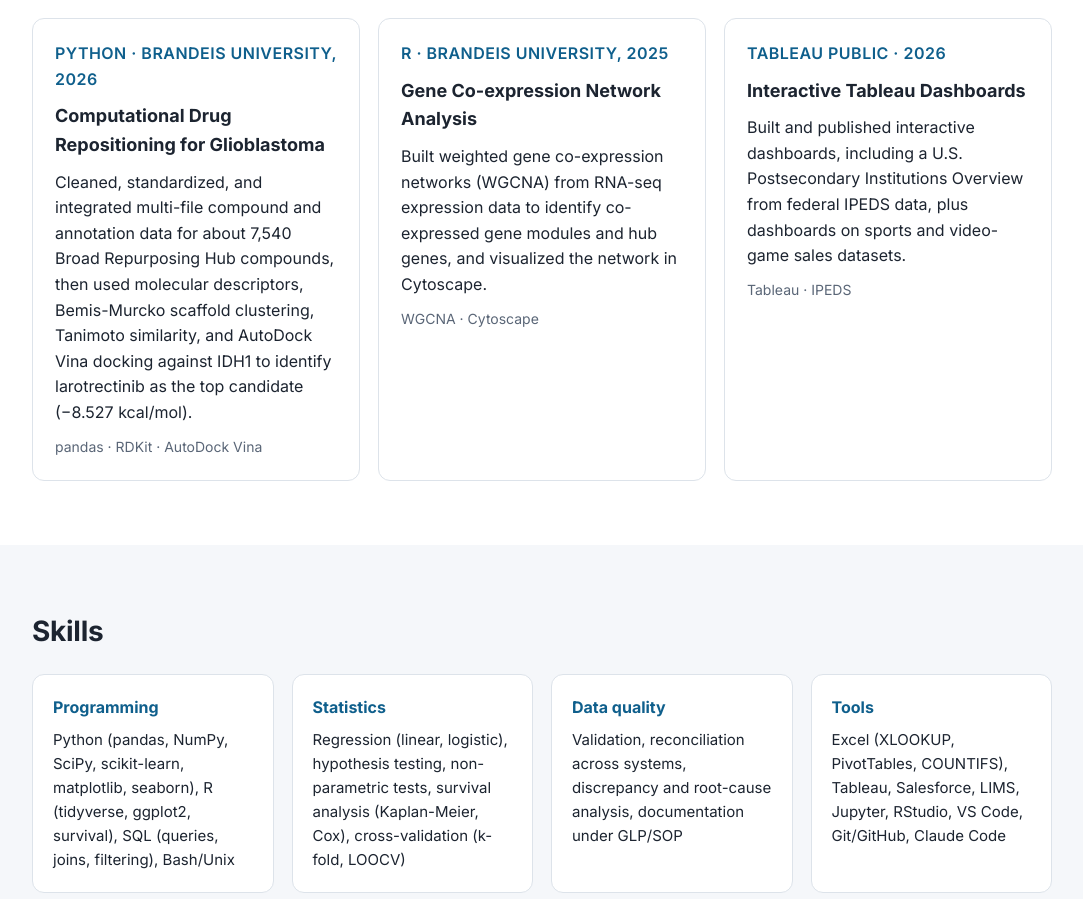
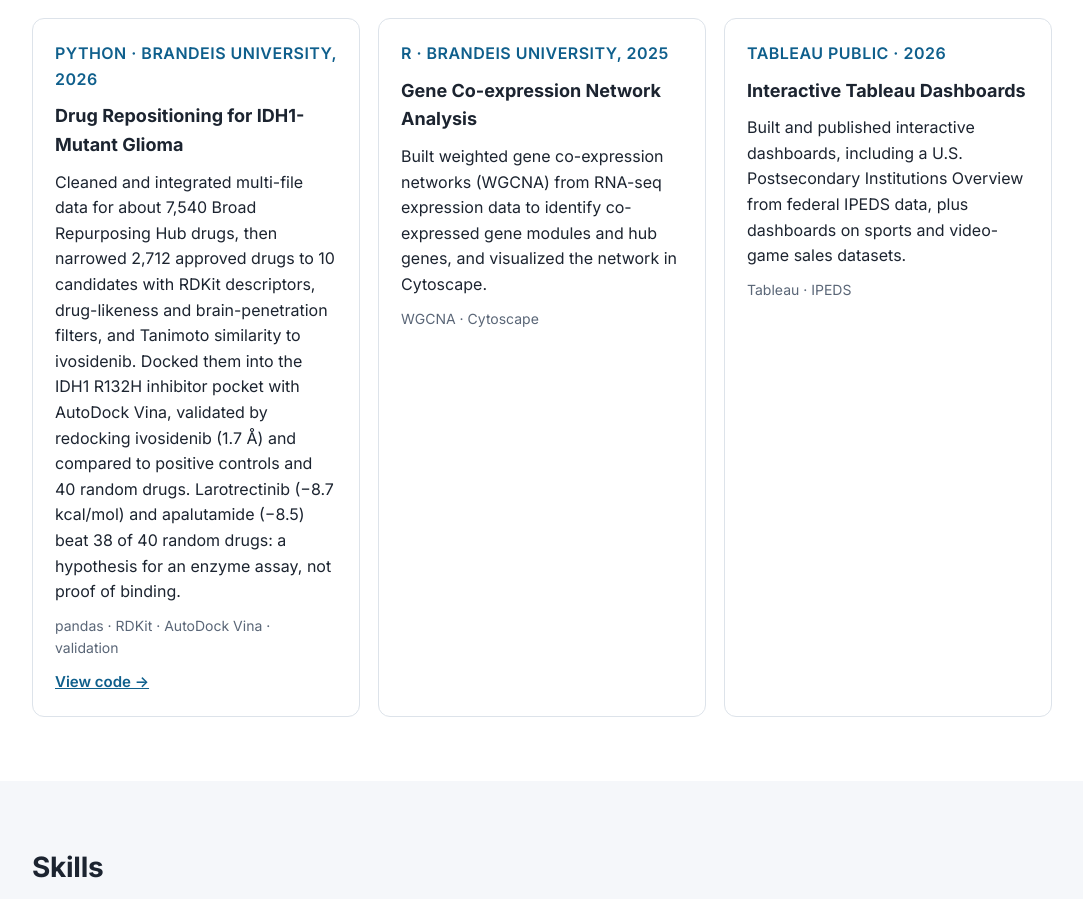
Before and after one commit to sgalvisaa/portfolio, a plain HTML site: page index.html in a window 1280 px wide. Shown: the part 2567-3466 px from the top of the page, without its empty margins (98-1181 px from the left). Drawn offline with Linux system fonts and the light colour scheme.

Commit message:
Update drug repositioning card with validated docking results and code link

```diff
--- a/index.html
+++ b/index.html
@@ -117,9 +117,10 @@
           </article>
           <article class="card" data-tags="python">
             <p class="card-meta">Python &middot; Brandeis University, 2026</p>
-            <h3>Computational Drug Repositioning for Glioblastoma</h3>
-            <p>Cleaned, standardized, and integrated multi-file compound and annotation data for about 7,540 Broad Repurposing Hub compounds, then used molecular descriptors, Bemis-Murcko scaffold clustering, Tanimoto similarity, and AutoDock Vina docking against IDH1 to identify larotrectinib as the top candidate (&minus;8.527 kcal/mol).</p>
-            <p class="tags">pandas &middot; RDKit &middot; AutoDock Vina</p>
+            <h3>Drug Repositioning for IDH1-Mutant Glioma</h3>
+            <p>Cleaned and integrated multi-file data for about 7,540 Broad Repurposing Hub drugs, then narrowed 2,712 approved drugs to 10 candidates with RDKit descriptors, drug-likeness and brain-penetration filters, and Tanimoto similarity to ivosidenib. Docked them into the IDH1 R132H inhibitor pocket with AutoDock Vina, validated by redocking ivosidenib (1.7 &Aring;) and compared to positive controls and 40 random drugs. Larotrectinib (&minus;8.7 kcal/mol) and apalutamide (&minus;8.5) beat 38 of 40 random drugs: a hypothesis for an enzyme assay, not proof of binding.</p>
+            <p class="tags">pandas &middot; RDKit &middot; AutoDock Vina &middot; validation</p>
+            <p class="card-link"><a href="https://github.com/sgalvisaa/drug-repositioning-idh1" target="_blank" rel="noopener">View code &rarr;</a></p>
           </article>
           <article class="card" data-tags="genomics r visualization">
             <p class="card-meta">R &middot; Brandeis University, 2025</p>
```
